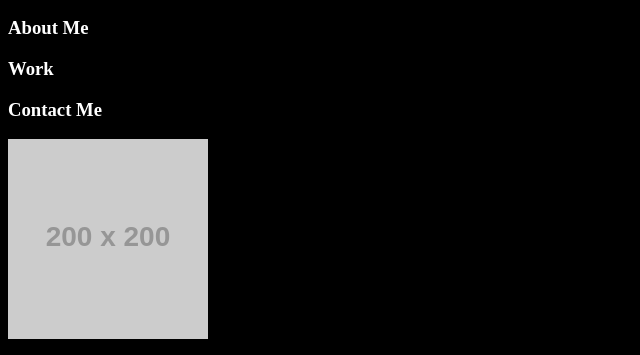
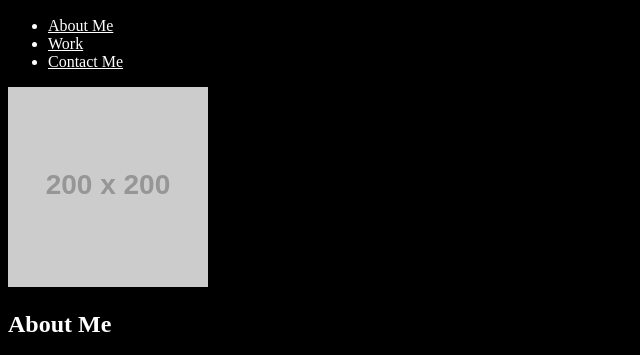
Before and after one commit to omarwright07/professional-portfolio, a plain HTML site: page index.html in a window 1280 px wide. Shown: the part 392-747 px from the top of the page, without its empty margins (0-640 px from the left). Drawn offline with Linux system fonts and the light colour scheme; placeholder pictures from the web are drawn by us.

Commit message:
add a links to corresponding sections for navigation bar

```diff
--- a/index.html
+++ b/index.html
@@ -14,10 +14,18 @@
             <img src="https://via.placeholder.com/200" alt="placeholder">
             <nav class="nav">
                 <h2>Navigation Bar</h2>
-                <h3>About Me</h3>
-                <h3>Work</h3>
-                <h3>Contact Me</h3>
-                <!-- <h3>Resume</h3> -->
+                <ul>
+                    <li>
+                        <a href="#about-me">About Me</a>
+                    </li>
+                    <li>
+                        <a href="#work">Work</a>
+                    </li>
+                    <li>
+                        <a href="#contact-me">Contact Me</a>
+                    </li>
+                    <!-- <h3>Resume</h3> -->
+                </ul>
             </nav>
         </header>
 
@@ -26,14 +34,14 @@
         </hero>
 
         <section>
-            <h1>About Me</h1>
+            <h1 id="about-me">About Me</h1>
             <p>
                 Lorem ipsum dolor sit amet, consectetur adipiscing elit, sed do eiusmod tempor incididunt ut labore et dolore magna aliqua. Ut enim ad minim veniam, quis nostrud exercitation ullamco laboris nisi ut aliquip ex ea commodo consequat. Duis aute irure dolor in reprehenderit in voluptate velit esse cillum dolore eu fugiat nulla pariatur. Excepteur sint occaecat cupidatat non proident, sunt in culpa qui officia deserunt mollit anim id est laborum.
             </p>
         </section>
 
         <section>
-            <h1>Work</h1>
+            <h1 id="work">Work</h1>
             <article>
                 <img src="" alt="change me">
                 <img src="" alt="change me">
@@ -44,7 +52,7 @@
         </section>
 
         <section>
-            <h1>Contact Me</h1>
+            <h1 id="contact-me">Contact Me</h1>
             <ul>
                 <li>Phone Number</li>
                 <li>Email</li>
```
